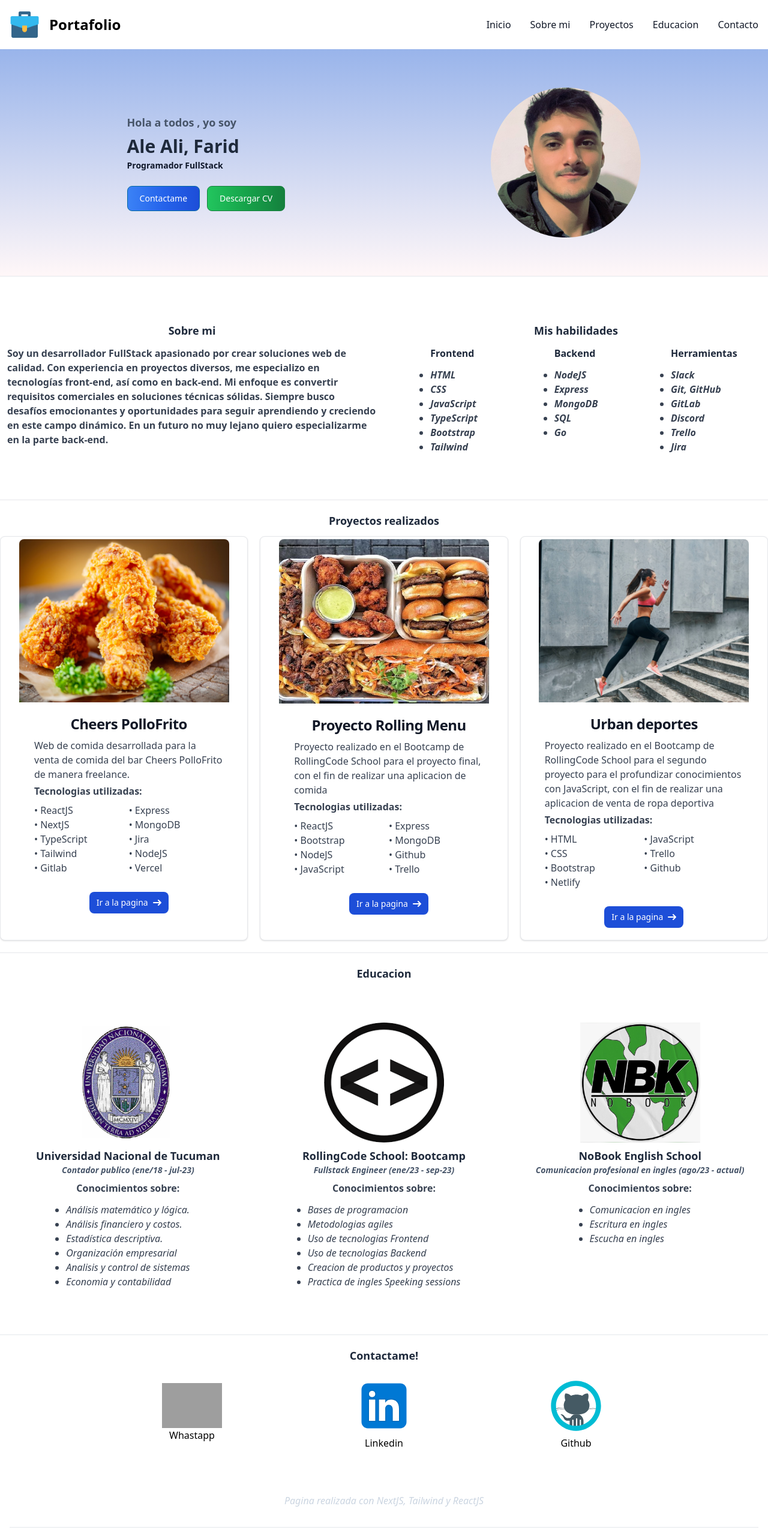
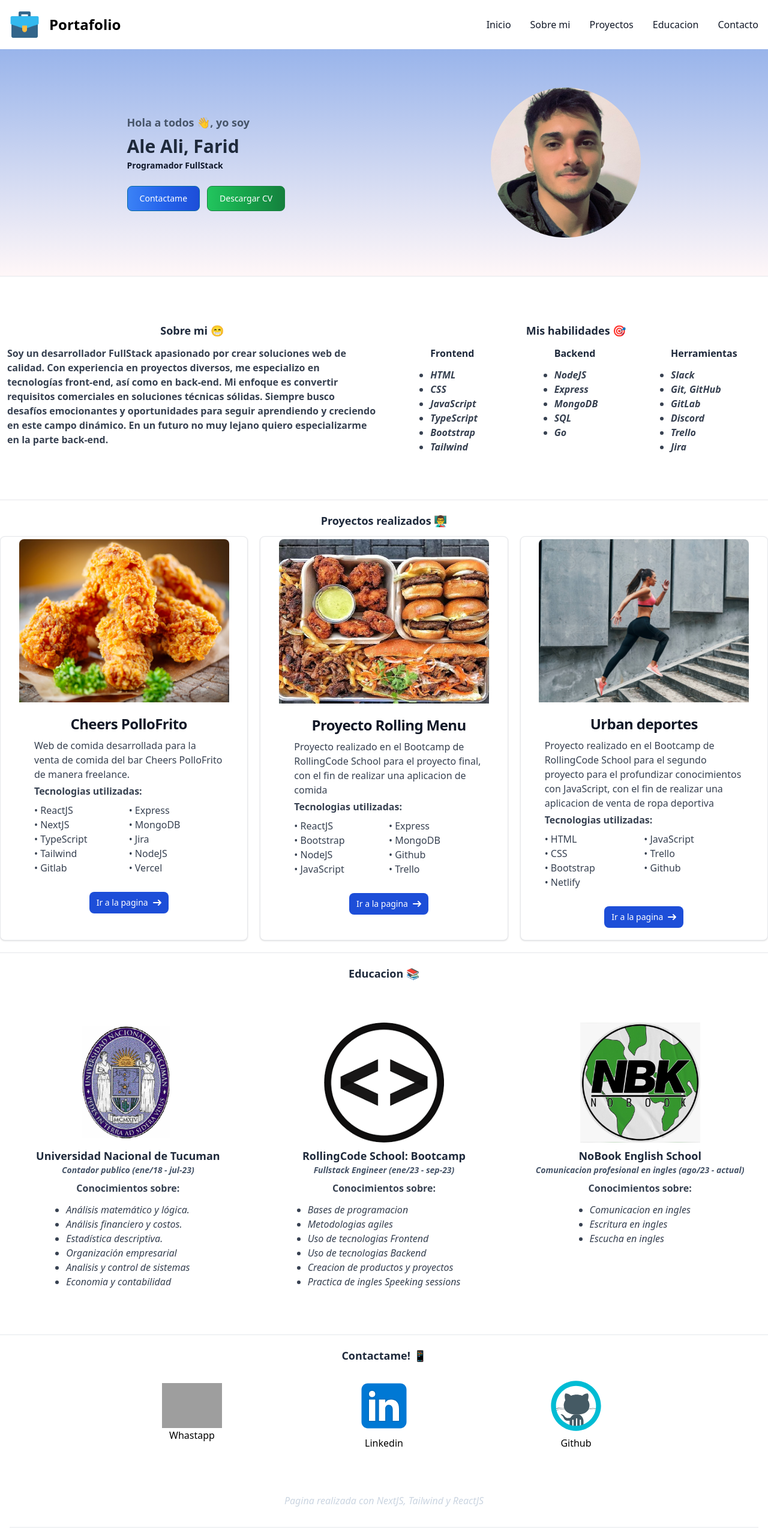
Before and after one commit to faridaleali/Portafolio-CV, a Next.js app: page / in a window 1280 px wide. Shown: the top 2566 px of the page at 60% size. Built offline with nearby package versions, Linux system fonts and the light colour scheme; grey boxes are pictures that could not be loaded.

Commit message:
Se agrego iconos

```diff
--- a/src/components/about/about.jsx
+++ b/src/components/about/about.jsx
@@ -3,13 +3,13 @@ export default function About() {
 		<>
 			<div id="about" className="lg:grid-cols-2 sm:grid-cols-1 grid py-14">
 				<div>
-					<h2 className="flex font-bold text-lg justify-center text-slate-800 mb-3">Sobre mi </h2>
+					<h2 className="flex font-bold text-lg justify-center text-slate-800 mb-3">Sobre mi 😁</h2>
 					<p className="px-20 sm:px-3 font-semibold text-gray-700">
 						Soy un desarrollador FullStack apasionado por crear soluciones web de calidad. Con experiencia en proyectos diversos, me especializo en tecnologías front-end, así como en back-end. Mi enfoque es convertir requisitos comerciales en soluciones técnicas sólidas. Siempre busco desafíos emocionantes y oportunidades para seguir aprendiendo y creciendo en este campo dinámico. En un futuro no muy lejano quiero especializarme en la parte back-end.
 					</p>
 				</div>
 				<div>
-					<h2 className="flex font-bold text-lg justify-center text-slate-800 mb-3">Mis habilidades </h2>
+					<h2 className="flex font-bold text-lg justify-center text-slate-800 mb-3">Mis habilidades 🎯</h2>
 					<div className="flex flex-row">
 						<div className="flex flex-col w-1/3 items-center">
 							<div className="ms-5">
--- a/src/components/career/career.jsx
+++ b/src/components/career/career.jsx
@@ -4,7 +4,7 @@ export default function Career() {
   return (
     <>
       <div id="career">
-      <h2 className="flex font-bold text-lg justify-center text-slate-800 mb-3">Educacion</h2>
+      <h2 className="flex font-bold text-lg justify-center text-slate-800 mb-3">Educacion 📚</h2>
         <div id="about" className="lg:grid-cols-3 sm:grid-cols-1 grid py-14">
           <div>
             <Image
--- a/src/components/contact/contact.jsx
+++ b/src/components/contact/contact.jsx
@@ -11,7 +11,7 @@ export default function Contact() {
   return (
     <>
       <div id="contact">
-        <h2 className="flex font-bold text-lg justify-center text-slate-800 mb-3">Contactame!</h2>
+        <h2 className="flex font-bold text-lg justify-center text-slate-800 mb-3">Contactame! 📱</h2>
         <div className="flex flex-row justify-around mt-5  mx-auto w-3/4">
           <div className="flex flex-col justify-center items-center">
             <a className="flex flex-col justify-center items-center" target="_blank" href={apiWhatsApp} rel="noopener noreferrer">
--- a/src/components/home/home.jsx
+++ b/src/components/home/home.jsx
@@ -23,7 +23,7 @@ export default function Home() {
     <>
       <div id="home" className="flex mx-auto justify-around fondo-home py-16 px-10">
         <div className="my-auto">
-          <h3 className="font-bold text-lg mb-2 text-slate-600">Hola a todos , yo soy</h3>
+          <h3 className="font-bold text-lg mb-2 text-slate-600">Hola a todos 👋, yo soy</h3>
           <h1 className="font-bold text-3xl text-slate-800">Ale Ali, Farid</h1>
           <h2 className="font-bold text-sm mt-1 text-slate-900">Programador FullStack</h2>
           <button
--- a/src/components/projects/projects.jsx
+++ b/src/components/projects/projects.jsx
@@ -5,7 +5,7 @@ export default function Projects() {
   return (
     <>
       <div id="projects">
-        <h2 className="flex font-bold text-lg justify-center text-slate-800 mb-3">Proyectos realizados</h2>
+        <h2 className="flex font-bold text-lg justify-center text-slate-800 mb-3">Proyectos realizados 👨‍🏫</h2>
         <div className="grid grid-cols-1 gap-5 sm:grid-cols-1 md:grid-cols-3 lg:grid-cols-3">
           <div className="bg-white border border-gray-200 rounded-lg shadow space-x-4 px-5 pt-1 dark:bg-gray-800 dark:border-gray-700">
               <Link href="/" className="flex justify-center">
```
